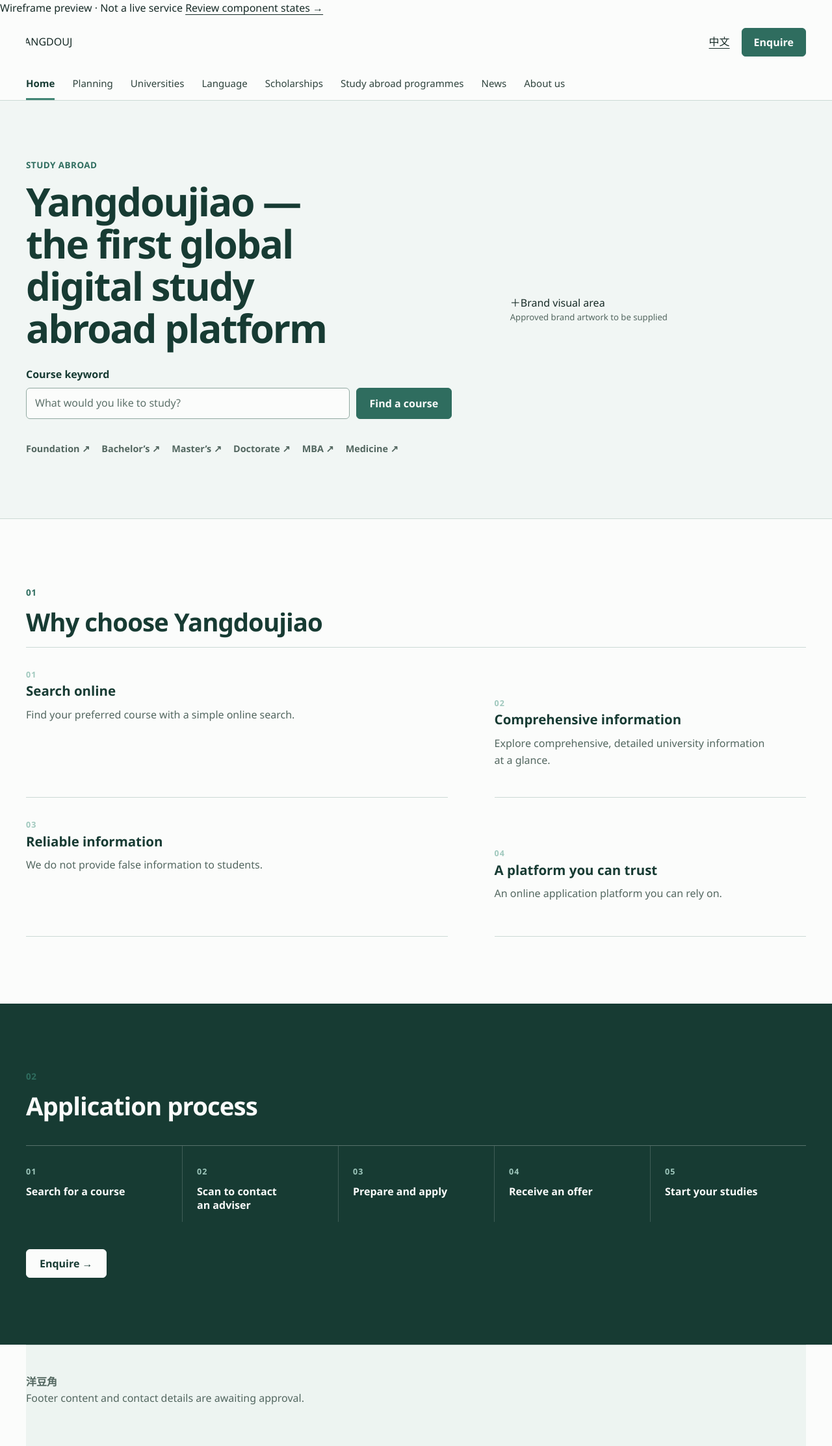
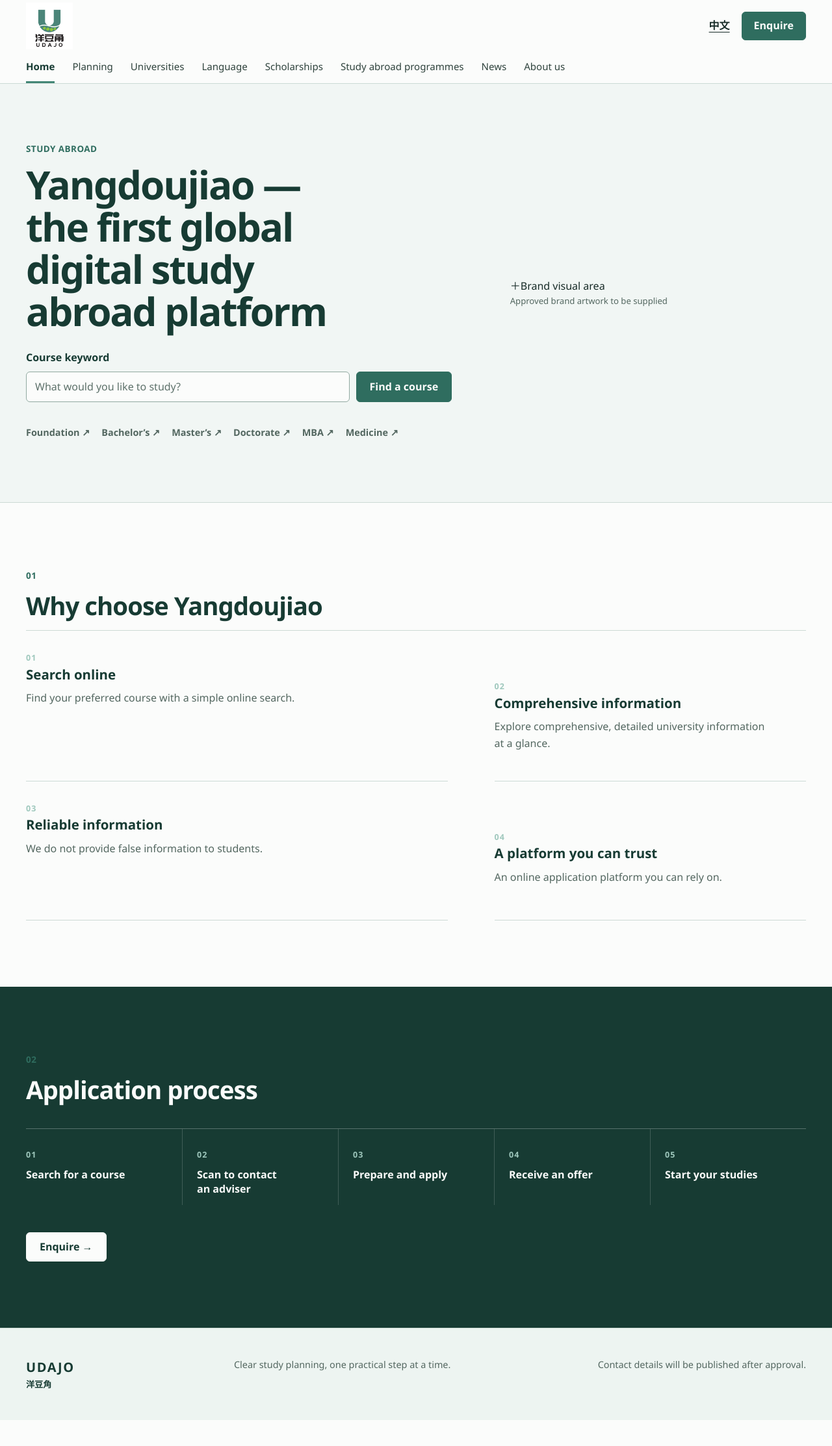
Before and after one commit to xw042543-commits/company-website, a Next.js app in the folder frontend/: page /en in a window 1280 px wide. Shown: the whole page at 65% size. After the commit the page ends 2186 px from the top, so only its background shows below. Built offline with nearby package versions, Linux system fonts and the light colour scheme.

Commit message:
feat: refresh UDAJO site navigation

```diff
--- a/frontend/src/app/[locale]/layout.tsx
+++ b/frontend/src/app/[locale]/layout.tsx
@@ -1,16 +1,20 @@
 import { Suspense } from "react";
-import Link from "next/link";
 import { notFound } from "next/navigation";
 import { SiteHeader } from "@/components/site-header";
 import { isLocale, words } from "@/lib/site";
+
 export default async function LocaleLayout({ children, params }: { children: React.ReactNode; params: Promise<{ locale: string }> }) {
   const { locale } = await params;
   if (!isLocale(locale)) notFound();
+
   return <div lang={locale === "zh" ? "zh-CN" : "en"}>
     <a href="#main" className="skip-link">{words(locale, "跳至主要内容", "Skip to main content")}</a>
-    <div className="preview-strip">{words(locale, "页面线框预览 · 非正式上线网站", "Wireframe preview · Not a live service")} <Link href={`/${locale}/review`}>{words(locale, "查看组件状态", "Review component states")} →</Link></div>
-    <Suspense fallback={<div className="container">洋豆角</div>}><SiteHeader locale={locale} /></Suspense>
+    <Suspense fallback={<div className="container header-fallback">UDAJO</div>}><SiteHeader locale={locale} /></Suspense>
     {children}
-    <footer className="site-footer container"><strong>洋豆角</strong><p>{words(locale, "页尾内容及联系资料待提供。", "Footer content and contact details are awaiting approval.")}</p></footer>
+    <footer className="site-footer"><div className="container footer-grid">
+      <div className="footer-brand"><strong>UDAJO</strong><span>洋豆角</span></div>
+      <p>{words(locale, "清晰规划留学选择，逐步走向适合你的院校。", "Clear study planning, one practical step at a time.")}</p>
+      <p className="footer-note">{words(locale, "联系资料确认后将在此发布。", "Contact details will be published after approval.")}</p>
+    </div></footer>
   </div>;
 }
--- a/frontend/src/components/site-header.tsx
+++ b/frontend/src/components/site-header.tsx
@@ -1,24 +1,38 @@
 "use client";
+
+import Image from "next/image";
 import Link from "next/link";
 import { usePathname, useSearchParams } from "next/navigation";
-import { useEffect } from "react";
+import { useEffect, useState } from "react";
 import { Locale, navigation, words } from "@/lib/site";
+
 export function SiteHeader({ locale }: { locale: Locale }) {
   const pathname = usePathname();
   const query = useSearchParams();
+  const [menuOpen, setMenuOpen] = useState(false);
   const other = locale === "zh" ? "en" : "zh";
   const languagePath = pathname.replace(/^\/(zh|en)(?=\/|$)/, `/${other}`);
-  useEffect(() => { document.documentElement.lang = locale === "zh" ? "zh-CN" : "en"; }, [locale]);
+
+  useEffect(() => {
+    document.documentElement.lang = locale === "zh" ? "zh-CN" : "en";
+  }, [locale]);
+
   return <header className="site-header">
     <div className="header-top container">
-      <Link href={`/${locale}`} className="brand">洋豆角<span>YANGDOUJIAO</span></Link>
+      <Link href={`/${locale}`} className="brand" aria-label={words(locale, "洋豆角首页", "UDAJO home")}>
+        <Image src="/brand/udajo-logo.jpg" width={480} height={480} priority alt={words(locale, "洋豆角 UDAJO 标志", "UDAJO logo")} />
+      </Link>
       <div className="header-actions">
-        <Link href={`${languagePath}${query.size ? `?${query}` : ""}`} hrefLang={other} aria-label={words(locale, "Switch to English", "切换为中文")}>{locale === "zh" ? "English" : "中文"}</Link>
+        <Link className="language-link" href={`${languagePath}${query.size ? `?${query}` : ""}`} hrefLang={other} aria-label={words(locale, "切换为英文", "Switch to Chinese")}>{locale === "zh" ? "English" : "中文"}</Link>
         <Link className="button small" href={`/${locale}/consultation`}>{words(locale, "咨询", "Enquire")}</Link>
+        <button type="button" className="navigation-toggle" aria-expanded={menuOpen} aria-controls="primary-navigation" onClick={() => setMenuOpen(value => !value)}>
+          <span>{words(locale, "菜单", "Menu")}</span>
+          <span className="navigation-toggle-state" aria-hidden="true">{menuOpen ? words(locale, "关闭", "Close") : words(locale, "打开", "Open")}</span>
+        </button>
       </div>
     </div>
-    <nav className="navigation container" aria-label={words(locale, "主导航", "Main navigation")}>
-      {navigation.map(([path, zh, en]) => <Link key={path} href={`/${locale}${path ? `/${path}` : ""}`} aria-current={pathname === `/${locale}${path ? `/${path}` : ""}` ? "page" : undefined}>{words(locale, zh, en)}</Link>)}
+    <nav id="primary-navigation" className={`navigation container${menuOpen ? " navigation-open" : ""}`} aria-label={words(locale, "主导航", "Main navigation")}>
+      {navigation.map(([path, zh, en]) => <Link onClick={() => setMenuOpen(false)} key={path} href={`/${locale}${path ? `/${path}` : ""}`} aria-current={pathname === `/${locale}${path ? `/${path}` : ""}` ? "page" : undefined}>{words(locale, zh, en)}</Link>)}
     </nav>
   </header>;
 }
```
